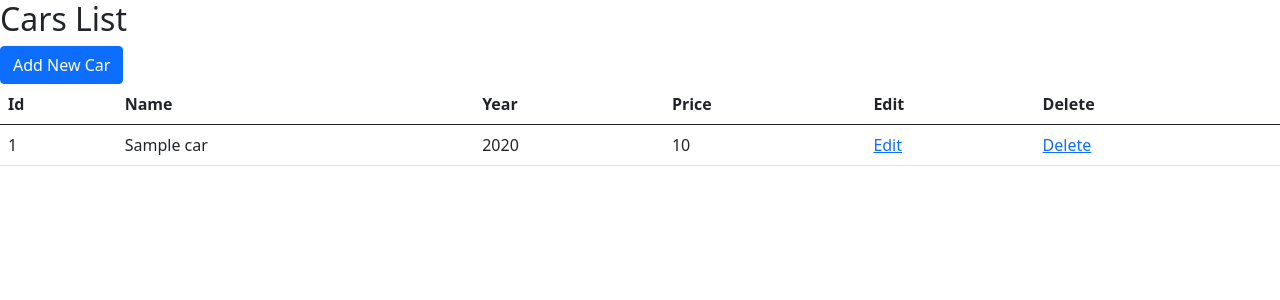
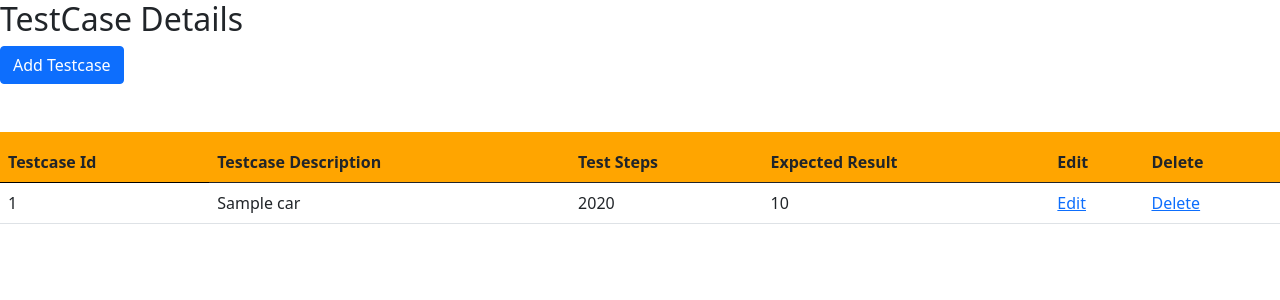
Before and after one commit to iMuraliRaj/TestCase-Management-System, a Flask app: template templates/carslist.html in a window 1280 px wide. Shown: the top 300 px of the page. Run offline with Flask 3, Linux system fonts and the light colour scheme; the template is opened without the code that fills it: most values are stand-ins (such as "Sample title", 1, 10 or a date in 2020).

Commit message:
Update carslist.html

```diff
--- a/templates/carslist.html
+++ b/templates/carslist.html
@@ -1,7 +1,7 @@
 <!DOCTYPE html>
 <html lang="en-US" dir="ltr">
 <head>
-    <title>Cars List</title>
+    <title>TestCase Details</title>
 
     <link rel="stylesheet" crossorigin="anonymous"
 	href="https://cdn.jsdelivr.net/npm/bootstrap@5.0.2/dist/css/bootstrap.min.css" >
@@ -13,23 +13,24 @@
 </head>
 
 <body>
-    <h2>Cars List</h2>
-    <a class="btn btn-primary" href="addcar">Add New Car</a>
-    <table class="table">
+    <h2>TestCase Details</h2>
+    <a class="btn btn-primary" href="addcar">Add Testcase</a>
+    <br><br><br>
+    <table class="table" style="width: 100%;">
         <thead>
             <tr>
-            <th scope="col">Id</th>
-            <th scope="col">Name</th>
-            <th scope="col">Year</th>
-            <th scope="col">Price</th>
-            <th scope="col">Edit</th>
-            <th scope="col">Delete</th>
+            <th scope="col" style="background-color:#FFA500;height: 50px;border-color: black;" >Testcase Id</th>
+            <th scope="col" style="background-color:#FFA500;height: 50px;border-style: solid;" >Testcase Description</th>
+            <th scope="col" style="background-color:#FFA500;height: 50px;border-style: solid;" >Test Steps</th>
+            <th scope="col" style="background-color:#FFA500;height: 50px;border-style: solid;" >Expected Result</th>
+            <th scope="col" style="background-color:#FFA500;height: 50px;border-style: solid;" >Edit</th>
+            <th scope="col" style="background-color:#FFA500;height: 50px;border-style: solid;" >Delete</th>
             </tr>
         </thead>
         <tbody>
             {% for car in cars %}
                 <tr>
-                    <td>{{ car.id }}</th>
+                    <td >{{ car.id }}</th>
                     <td>{{ car.name }}</td>
                     <td>{{ car.year }}</td>
                     <td>{{ car.price }}</td>
```
